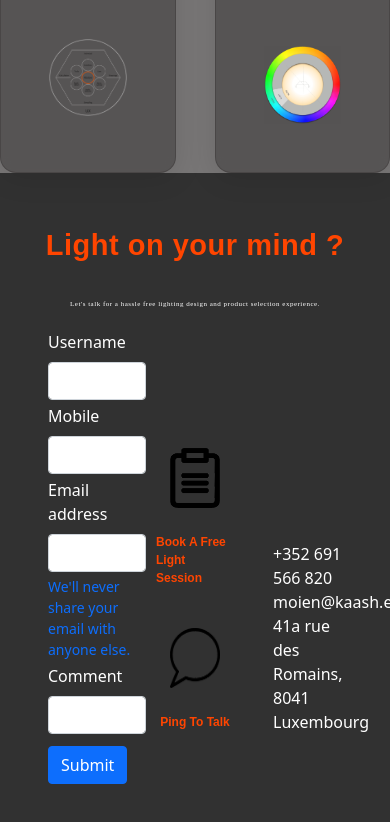
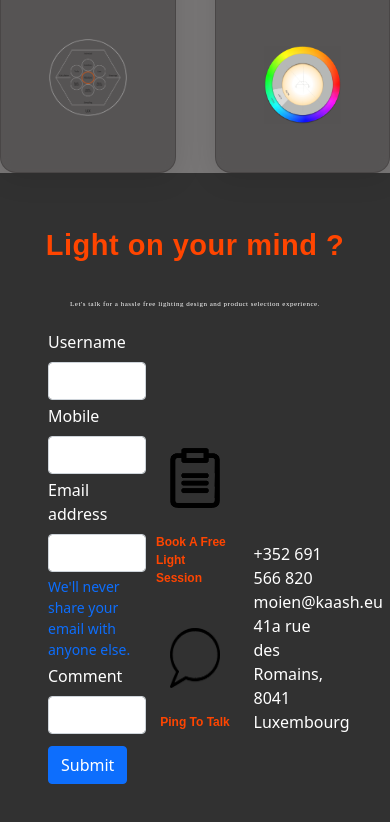
Before and after one commit to sidharth-create/kaash-internship, a plain HTML site: page index.html in a window 390 px wide. Shown: the part 2481-3303 px from the top of the page. Drawn offline with nearby package versions, Linux system fonts and the light colour scheme; a web font is replaced by a local one.

Commit message:
Update style.css

```diff
--- a/style.css
+++ b/style.css
@@ -610,7 +610,7 @@ footer {
     }
 
     .contact {
-        margin-left: 70%;
+        margin-left: 65%;
     }
     .form-two img{
         width: 50px;
```
